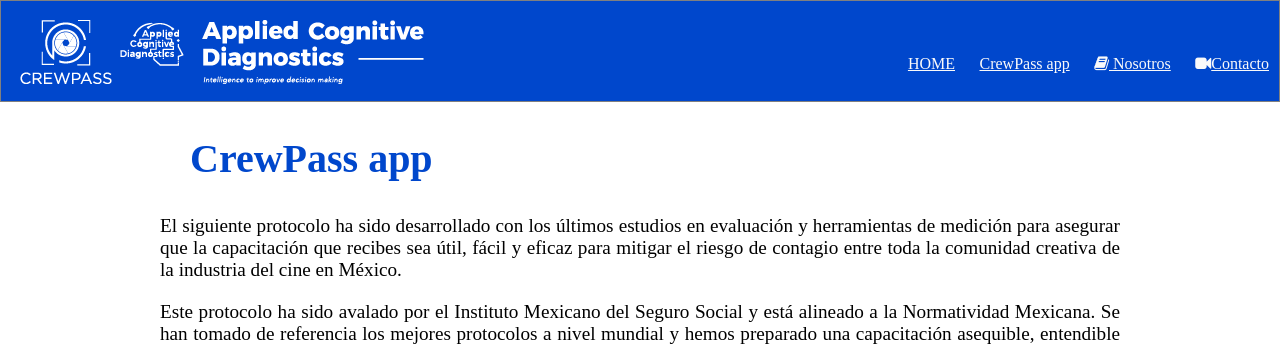
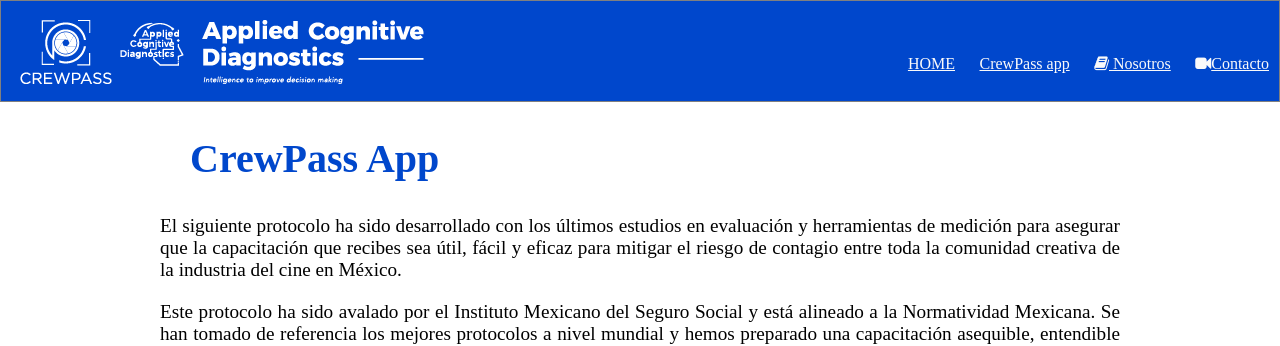
Before and after one commit to CrewPass/crewpass.github.io, a Jekyll site: the page built from CP-app.html, in a window 1280 px wide. Shown: the top 346 px of the page. Built offline with Jekyll 4.4.1, drawn with Linux system fonts in a browser that asks for light colours.

```diff
--- a/CP-app.html
+++ b/CP-app.html
@@ -3,7 +3,7 @@ layout: default
 title: CrewPass app
 ---
 
-<h1> CrewPass app</h1>
+<h1> CrewPass App</h1>
 
 <p align="justify">El siguiente protocolo ha sido desarrollado con los últimos estudios en evaluación y herramientas de medición para asegurar que la capacitación que recibes sea útil, fácil y eficaz para mitigar el riesgo de contagio entre toda la comunidad creativa de la industria del cine en México.</p>
 
```
